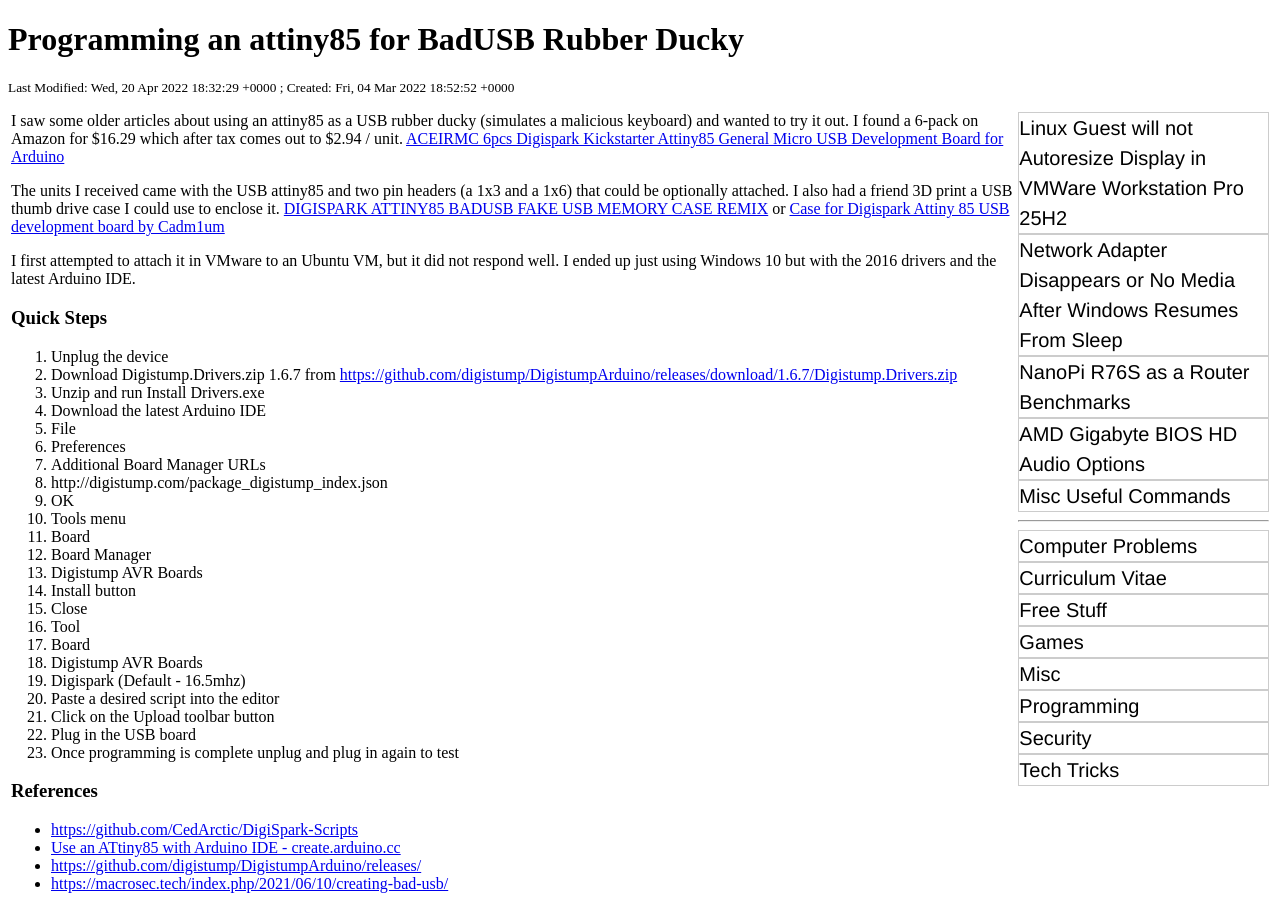
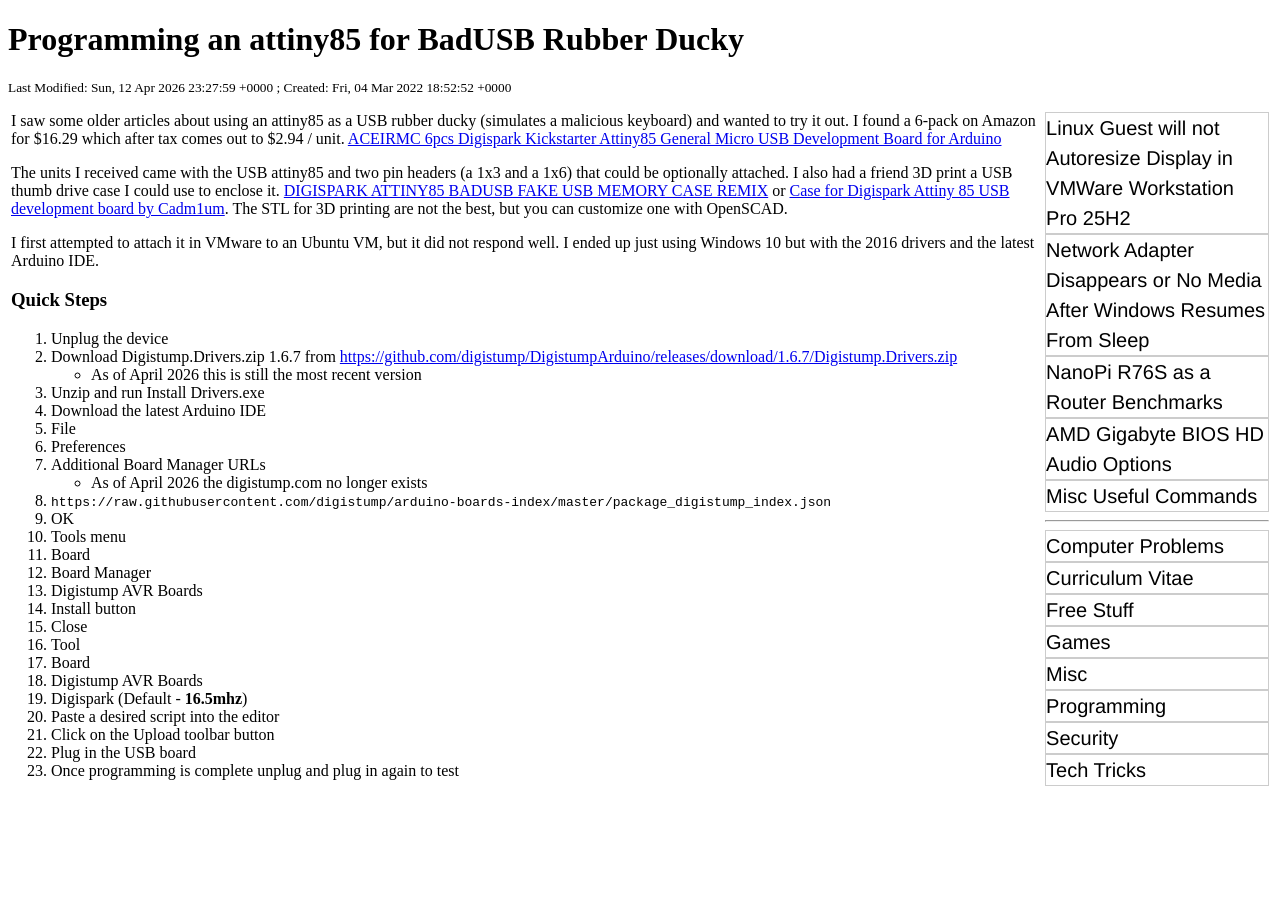
Before and after one commit to rbeede/rbeede.github.io, a Jekyll site: the page built from _posts/2022-03-04-attiny85-low-cost-usb.html, in a window 1280 px wide. Built offline with Jekyll 4.4.1, drawn with Linux system fonts in a browser that asks for light colours.

Commit message:
Update 2022-03-04-attiny85-low-cost-usb.html
Added more permanent board Arduino URL

```diff
--- a/_posts/2022-03-04-attiny85-low-cost-usb.html
+++ b/_posts/2022-03-04-attiny85-low-cost-usb.html
@@ -8,7 +8,7 @@
 I saw some older articles about using an attiny85 as a USB rubber ducky (simulates a malicious keyboard) and wanted to try it out. I found a 6-pack on Amazon for $16.29 which after tax comes out to $2.94 / unit. <a href="https://www.amazon.com/gp/product/B08JGL5TSV/ref=ppx_yo_dt_b_asin_title_o02_s00?ie=UTF8&psc=1">ACEIRMC 6pcs Digispark Kickstarter Attiny85 General Micro USB Development Board for Arduino</a>
 
 <p>
-The units I received came with the USB attiny85 and two pin headers (a 1x3 and a 1x6) that could be optionally attached. I also had a friend 3D print a USB thumb drive case I could use to enclose it. <a href="https://cults3d.com/en/3d-model/tool/digispark-attiny85-badusb-fake-usb-memory-case-remix">DIGISPARK ATTINY85 BADUSB FAKE USB MEMORY CASE REMIX</a> or <a href="https://www.thingiverse.com/thing:3303209">Case for Digispark Attiny 85 USB development board by Cadm1um</a>
+The units I received came with the USB attiny85 and two pin headers (a 1x3 and a 1x6) that could be optionally attached. I also had a friend 3D print a USB thumb drive case I could use to enclose it. <a href="https://cults3d.com/en/3d-model/tool/digispark-attiny85-badusb-fake-usb-memory-case-remix">DIGISPARK ATTINY85 BADUSB FAKE USB MEMORY CASE REMIX</a> or <a href="https://www.thingiverse.com/thing:3303209">Case for Digispark Attiny 85 USB development board by Cadm1um</a>. The STL for 3D printing are not the best, but you can customize one with OpenSCAD.
 </p>
 
 <p>
@@ -19,13 +19,17 @@
 
 <ol>
   <li>Unplug the device</li>
-  <li>Download Digistump.Drivers.zip 1.6.7 from <a href="https://github.com/digistump/DigistumpArduino/releases/download/1.6.7/Digistump.Drivers.zip">https://github.com/digistump/DigistumpArduino/releases/download/1.6.7/Digistump.Drivers.zip</a></li>
+  <li>Download Digistump.Drivers.zip 1.6.7 from <a href="https://github.com/digistump/DigistumpArduino/releases/download/1.6.7/Digistump.Drivers.zip">https://github.com/digistump/DigistumpArduino/releases/download/1.6.7/Digistump.Drivers.zip</a>
+  <ul><li>As of April 2026 this is still the most recent version</li></ul>
+  </li>
   <li>Unzip and run Install Drivers.exe</li>
   <li>Download the latest Arduino IDE</li>
   <li>File</li>
   <li>Preferences</li>
-  <li>Additional Board Manager URLs</li>
-  <li>http://digistump.com/package_digistump_index.json</li>
+  <li>Additional Board Manager URLs
+  <ul><li>As of April 2026 the digistump.com no longer exists</ul>
+  </li>
+  <li><code>https://raw.githubusercontent.com/digistump/arduino-boards-index/master/package_digistump_index.json</code></li>
   <li>OK</li>
   <li>Tools menu</li>
   <li>Board</li>
@@ -36,18 +40,9 @@
   <li>Tool</li>
   <li>Board</li>
   <li>Digistump AVR Boards</li>
-  <li>Digispark (Default - 16.5mhz)</li>
+  <li>Digispark (Default - <b>16.5mhz</b>)</li>
   <li>Paste a desired script into the editor</li>
   <li>Click on the Upload toolbar button</li>
   <li>Plug in the USB board</li>
   <li>Once programming is complete unplug and plug in again to test</li>
 </ol>
-
-<h3>References</h3>
-
-<ul>
-  <li><a href="https://github.com/CedArctic/DigiSpark-Scripts">https://github.com/CedArctic/DigiSpark-Scripts</a></li>
-  <li><a href="https://create.arduino.cc/projecthub/alaspuresujay/use-an-attiny85-with-arduino-ide-07740c">Use an ATtiny85 with Arduino IDE - create.arduino.cc</a></li>
-  <li><a href="https://github.com/digistump/DigistumpArduino/releases/">https://github.com/digistump/DigistumpArduino/releases/</a></li>
-  <li><a href="https://macrosec.tech/index.php/2021/06/10/creating-bad-usb/">https://macrosec.tech/index.php/2021/06/10/creating-bad-usb/</a></li>
-</ul>
```
Also changed, not shown: other parts of _posts/2022-03-04-attiny85-low-cost-usb.html (+1 -1 lines).
